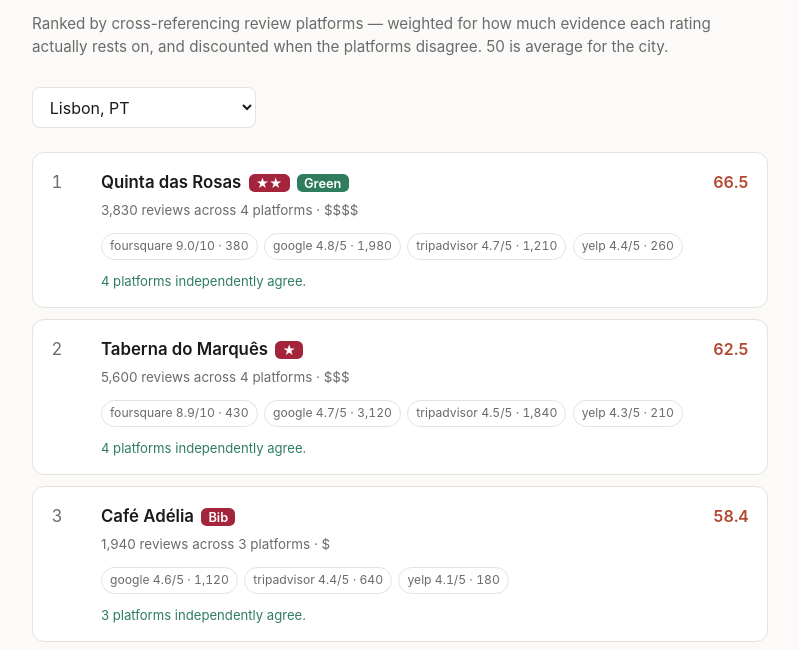
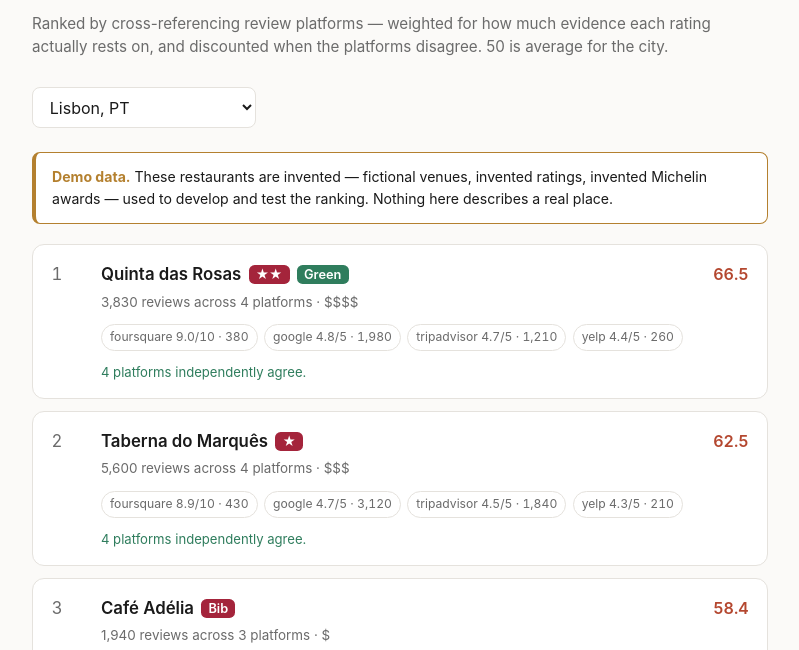
Before and after one commit to AforAdventure/reduction, a plain HTML site: page site/index.html in a window 1280 px wide. Shown: the part 104-754 px from the top of the page, without its empty margins (240-1039 px from the left). Drawn offline with Linux system fonts and the light colour scheme.

Commit message:
Label demo data on the published page
The site is public and was showing invented venues, ratings, and Michelin
awards with nothing to distinguish them from real ones. The precompute now
records whether a build came from fixtures, and the page says so plainly.

The flag travels with the data rather than being hardcoded in the template,
so it disappears on its own once a live provider supplies the listings.

```diff
--- a/site/data/index.json
+++ b/site/data/index.json
@@ -1,5 +1,6 @@
 {
- "generated_at": "2026-08-12T13:40:30+00:00",
+ "generated_at": "2026-08-12T14:59:15+00:00",
+ "synthetic": true,
  "cities": [
   {
    "name": "Lisbon",
--- a/site/data/lisbon.json
+++ b/site/data/lisbon.json
@@ -2,8 +2,9 @@
  "city": "Lisbon",
  "country": "PT",
  "slug": "lisbon",
- "generated_at": "2026-08-12T13:40:30+00:00",
+ "generated_at": "2026-08-12T14:59:15+00:00",
  "listings_considered": 37,
+ "synthetic": true,
  "restaurants": [
   {
    "rank": 1,
--- a/site/index.html
+++ b/site/index.html
@@ -79,6 +79,12 @@
   }
   footer a { color: inherit; }
   .status { color: var(--muted); padding: 1.5rem 0; }
+  .demo {
+    border: 1px solid var(--warn); border-left-width: 4px;
+    border-radius: .5rem; padding: .8rem 1rem; margin-bottom: 1.25rem;
+    color: var(--ink); font-size: .88rem; background: var(--panel);
+  }
+  .demo strong { color: var(--warn); }
 </style>
 </head>
 <body>
@@ -93,6 +99,12 @@
 
   <div class="controls">
     <select id="city" aria-label="Choose a city"></select>
+  </div>
+
+  <div id="demo" class="demo" hidden>
+    <strong>Demo data.</strong> These restaurants are invented — fictional
+    venues, invented ratings, invented Michelin awards — used to develop and
+    test the ranking. Nothing here describes a real place.
   </div>
 
   <div id="results" class="status">Loading…</div>
@@ -180,6 +192,7 @@ async function loadCity(slug) {
     if (!res.ok) throw new Error(res.status);
     const data = await res.json();
 
+    document.getElementById("demo").hidden = !data.synthetic;
     resultsEl.className = "";
     resultsEl.replaceChildren(...data.restaurants.map(card));
     generatedEl.textContent =
```
Also changed, not shown: 1 other file.
